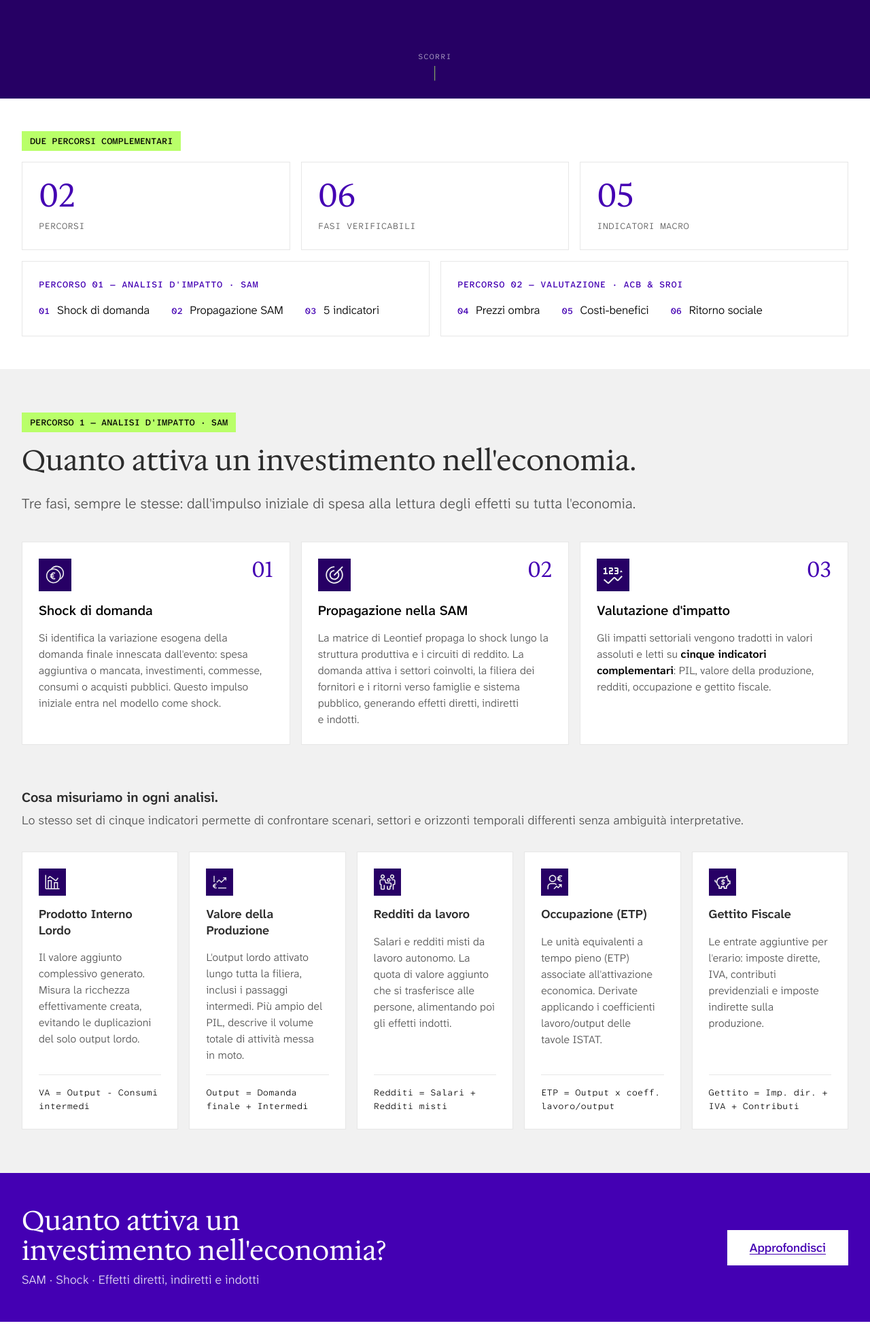
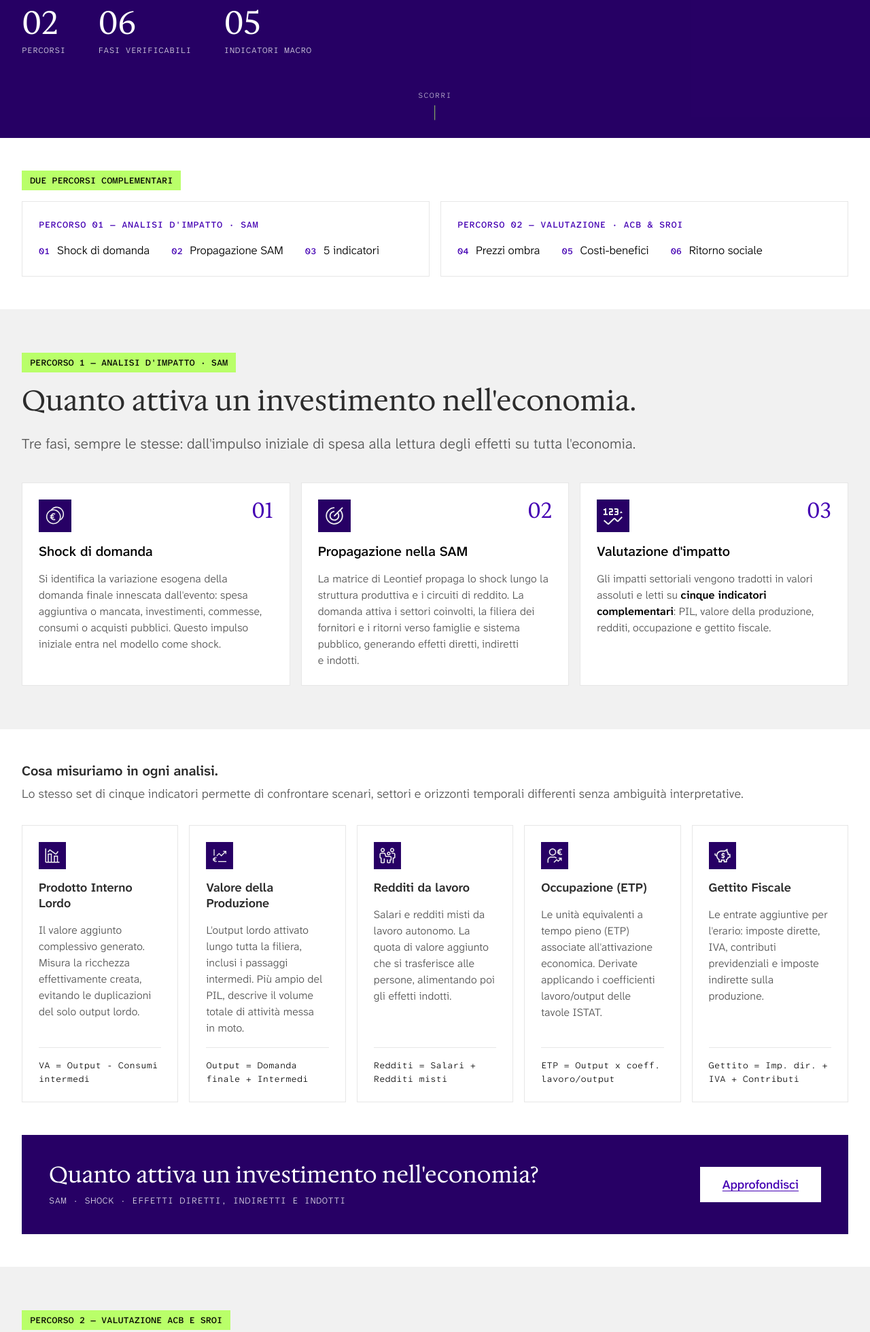
Before and after one commit to AlessioGranella/oe-studies, a plain HTML site: page metodologia/approccio-oe.html in a window 1280 px wide. Shown: the part 591-2551 px from the top of the page at 68% size. Drawn offline with Linux system fonts and the light colour scheme.

Commit message:
Metodologia: impianto come negli appunti (numeri nella hero, approfondisci in fondo ai percorsi)
Co-Authored-By: Claude Opus 5.5 <noreply@anthropic.com>

```diff
--- a/metodologia/approccio-oe.html
+++ b/metodologia/approccio-oe.html
@@ -24,14 +24,24 @@ img,svg{max-width:100%}
 
 /* ---- testo ---- */
 h2{margin:0 0 var(--oe-space-m);max-width:none;text-wrap:balance}
-h3.sub{font-family:var(--oe-font-sans);font-weight:600;font-size:20px;line-height:1.3;margin:var(--oe-space-3xl) 0 var(--oe-space-xs)}
+h3.sub{font-family:var(--oe-font-sans);font-weight:600;font-size:20px;line-height:1.3;margin:0 0 var(--oe-space-xs)}
 h4{font-family:var(--oe-font-sans);font-weight:600;font-size:18px;line-height:1.3;margin:0}
 p{margin:0 0 var(--oe-space-s);color:var(--oe-fg-soft);max-width:none;text-wrap:pretty;font-size:18px;line-height:1.5}
 .lead{font-size:21px}
 strong{font-weight:600;color:var(--oe-fg)}
 
+/* ---- numeri nella hero ---- */
+.hero-stats{display:flex;flex-wrap:wrap;gap:var(--oe-space-xl) var(--oe-space-2xl);margin-top:var(--oe-space-xl)}
+.hero-stats .oe-stat__label{color:rgba(255,255,255,.86)} /* on-dark-muted sul viola scuro è sotto WCAG, come nella home */
+
+/* ---- approfondisci: riquadro scuro in fondo a ogni percorso ---- */
+.banner{display:flex;align-items:center;justify-content:space-between;gap:var(--oe-space-l);flex-wrap:wrap;
+  margin-top:var(--oe-space-2xl);padding:var(--oe-space-xl);background:var(--oe-bg-dark)}
+.banner__title{font-family:var(--oe-font-serif);font-weight:400;font-size:clamp(28px,2.6vw,36px);line-height:1.15;color:var(--oe-white);margin:0}
+.banner__meta{font-family:var(--oe-font-mono);font-size:13px;text-transform:uppercase;letter-spacing:.04em;color:rgba(255,255,255,.86);margin:var(--oe-space-xs) 0 0}
+
 /* ---- due percorsi ---- */
-.paths{display:grid;grid-template-columns:repeat(2,minmax(0,1fr));gap:var(--oe-space-s);margin-top:var(--oe-space-s)}
+.paths{display:grid;grid-template-columns:repeat(2,minmax(0,1fr));gap:var(--oe-space-s)}
 .path{display:block;border:1px solid var(--oe-gray-200);padding:var(--oe-space-m);color:inherit;text-decoration:none;
   transition:border-color var(--oe-dur-base) var(--oe-ease)}
 .path:hover,.path:focus-visible{border-color:var(--oe-accent)}
@@ -67,8 +77,8 @@ strong{font-weight:600;color:var(--oe-fg)}
 @media (max-width:1199.98px){ .indicators{grid-template-columns:repeat(3,minmax(0,1fr))} }
 @media (max-width:899.98px){ .steps,.paths{grid-template-columns:1fr} .indicators{grid-template-columns:repeat(2,minmax(0,1fr))} }
 @media (max-width:767.98px){ .band{padding:var(--oe-space-2xl) 0} .lead{font-size:19px} }
-@media (max-width:540px){ .indicators,.oe-kpis--3{grid-template-columns:1fr} .deep a{flex-direction:column;gap:4px} }
-@media print{ .oe-cta,.oe-hero-analisi__cue{display:none} }
+@media (max-width:540px){ .indicators{grid-template-columns:1fr} .deep a{flex-direction:column;gap:4px} }
+@media print{ .banner .oe-btn,.oe-hero-analisi__cue{display:none} }
 </style>
 </head>
 <body>
@@ -131,21 +141,21 @@ strong{font-weight:600;color:var(--oe-fg)}
       si propaga nella SAM e viene letta su cinque indicatori confrontabili. Quando la
       domanda è la convenienza, il percorso prosegue: prezzi ombra, analisi
       costi-benefici, ritorno sociale.</p>
+    <div class="hero-stats">
+      <div><div class="oe-stat__num">02</div><div class="oe-stat__label">Percorsi</div></div>
+      <div><div class="oe-stat__num">06</div><div class="oe-stat__label">Fasi verificabili</div></div>
+      <div><div class="oe-stat__num">05</div><div class="oe-stat__label">Indicatori macro</div></div>
+    </div>
   </div>
   <p class="oe-hero-analisi__cue" aria-hidden="true">Scorri<span></span></p>
 </section>
 
 <!-- ============================================================ DUE PERCORSI
-     La mappa della pagina: tre numeri, poi i due percorsi con le loro fasi.
+     Striscia con la mappa della pagina: i due percorsi con le loro fasi.
      Ogni percorso porta alla sua sezione. -->
 <section class="band band--tight" id="due-percorsi">
   <div class="oe-container">
     <span class="oe-tag-chip oe-tag-chip--lime">Due percorsi complementari</span>
-    <div class="oe-kpis oe-kpis--3">
-      <div class="oe-kpi"><div class="oe-kpi__value oe-num">02</div><div class="oe-kpi__label">Percorsi</div></div>
-      <div class="oe-kpi"><div class="oe-kpi__value oe-num">06</div><div class="oe-kpi__label">Fasi verificabili</div></div>
-      <div class="oe-kpi"><div class="oe-kpi__value oe-num">05</div><div class="oe-kpi__label">Indicatori macro</div></div>
-    </div>
     <div class="paths">
       <a class="path" href="#percorso-1">
         <span class="path__label">Percorso 01 — Analisi d'impatto · SAM</span>
@@ -199,7 +209,12 @@ strong{font-weight:600;color:var(--oe-fg)}
           PIL, valore della produzione, redditi, occupazione e gettito fiscale.</p>
       </article>
     </div>
+  </div>
+</section>
 
+<!-- Percorso 1, seconda parte: i cinque indicatori in uscita dalla fase 03 (fascia bianca) -->
+<section class="band band--tight">
+  <div class="oe-container">
     <h3 class="sub">Cosa misuriamo in ogni analisi.</h3>
     <p>Lo stesso set di cinque indicatori permette di confrontare scenari, settori
       e orizzonti temporali differenti senza ambiguità interpretative.</p>
@@ -240,20 +255,18 @@ strong{font-weight:600;color:var(--oe-fg)}
         <p class="ind__formula">Gettito = Imp. dir. + IVA + Contributi</p>
       </article>
     </div>
+    <div class="banner">
+      <div>
+        <h3 class="banner__title">Quanto attiva un investimento nell'economia?</h3>
+        <p class="banner__meta">SAM · Shock · Effetti diretti, indiretti e indotti</p>
+      </div>
+      <a class="oe-btn oe-btn--inverse oe-btn--lg" href="https://studies.openeconomics.sites.oeapp.eu/metodologia/impatto/sam.html">Approfondisci</a>
+    </div>
   </div>
 </section>
 
-<!-- Approfondisci: CTA del DS, porta alla pagina del modello SAM -->
-<section class="oe-cta">
-  <div>
-    <h2 class="oe-cta__title">Quanto attiva un investimento nell'economia?</h2>
-    <p class="oe-cta__text">SAM · Shock · Effetti diretti, indiretti e indotti</p>
-  </div>
-  <a class="oe-btn oe-btn--inverse oe-btn--lg" href="https://studies.openeconomics.sites.oeapp.eu/metodologia/impatto/sam.html">Approfondisci</a>
-</section>
-
 <!-- ============================================================ PERCORSO 2 -->
-<section class="band" id="percorso-2">
+<section class="band band--elev" id="percorso-2">
   <div class="oe-container">
     <span class="oe-tag-chip oe-tag-chip--lime">Percorso 2 — Valutazione ACB e SROI</span>
     <h2>Dai numeri al giudizio: ACB &amp; SROI.</h2>
@@ -283,22 +296,20 @@ strong{font-weight:600;color:var(--oe-fg)}
           esprime il valore sociale generato per ogni euro investito.</p>
       </article>
     </div>
+    <div class="banner">
+      <div>
+        <h3 class="banner__title">Quanto vale per la società e gli stakeholder?</h3>
+        <p class="banner__meta">Costi-benefici · Prezzi ombra · Valore sociale</p>
+      </div>
+      <a class="oe-btn oe-btn--inverse oe-btn--lg" href="https://studies.openeconomics.sites.oeapp.eu/metodologia/sociale/sroi-acb.html">Approfondisci</a>
+    </div>
   </div>
-</section>
-
-<!-- Approfondisci: CTA del DS, porta alla pagina ACB & SROI -->
-<section class="oe-cta">
-  <div>
-    <h2 class="oe-cta__title">Quanto vale per la società e gli stakeholder?</h2>
-    <p class="oe-cta__text">Costi-benefici · Prezzi ombra · Valore sociale</p>
-  </div>
-  <a class="oe-btn oe-btn--inverse oe-btn--lg" href="https://studies.openeconomics.sites.oeapp.eu/metodologia/sociale/sroi-acb.html">Approfondisci</a>
 </section>
 
 <!-- ============================================================ APPROFONDIMENTI
      Le card grandi dell'originale tolte (appunti 27/10): restano i link alle pagine di
      dettaglio, compresa quella del confronto 2019–2022 che prima stava solo nel menu. -->
-<section class="band band--elev" id="approfondimenti">
+<section class="band" id="approfondimenti">
   <div class="oe-container">
     <span class="oe-tag-chip oe-tag-chip--lime">Approfondimenti</span>
     <h2>Il metodo, passo per passo.</h2>
```
Also changed, not shown: 1 other file.
